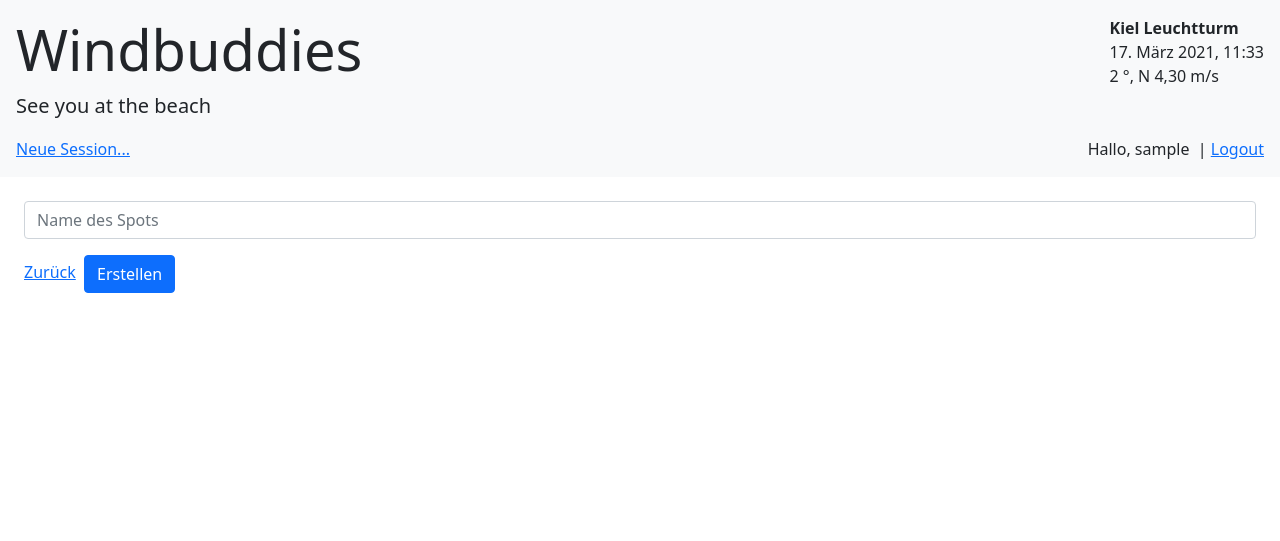
After one commit to rwirdemann/windbuddies, a Django app: page /main/spots/ in a window 1280 px wide. The commit adds this page. Shown: the top 541 px of the page. Run offline with Django 3.2, Linux system fonts and the light colour scheme; the visitor is signed in with stand-in values (Sample User, id 1); some libraries are stand-ins or nearby versions.

Commit message:
Adds new spot form

```diff
--- a/main/forms.py
+++ b/main/forms.py
@@ -21,6 +21,17 @@ class SessionForm(ModelForm):
         fields = ['spot', 'when']
 
 
+class SpotForm(ModelForm):
+    name = forms.CharField(required=True, widget=forms.TextInput(attrs={
+        'class': "form-control",
+        'placeholder': "Name des Spots"
+    }))
+
+    class Meta:
+        model = Spot
+        fields = ['name']
+
+
 class SignUpForm(UserCreationForm):
     class Meta:
         model = User
--- a/main/templates/main/session.html
+++ b/main/templates/main/session.html
@@ -10,7 +10,7 @@
                 {{ form.spot|addcss:"form-select" }}
             </div>
             <div class="col">
-                <a class="btn btn-link">Neuen Spot zufügen...</a>
+                <a href="{% url 'create_spot' %}" class="btn btn-link">Neuen Spot zufügen...</a>
             </div>
         </div>
         <div class="row mb-3">
--- /dev/null
+++ b/main/templates/main/spot.html
@@ -0,0 +1,18 @@
+{% extends "main/base.html" %}
+{% load extras %}
+
+{% block content %}
+    <div class="p-2">
+        <form action="/main/spots/" method="post">
+            {% csrf_token %}
+            <div class="row mb-3">
+                <div class="col">
+                    {{ form.name }}
+                </div>
+            </div>
+
+            <a href="/main/sessions">Zurück</a>&nbsp;
+            <input type="submit" class="btn btn-primary" value="Erstellen">
+        </form>
+    </div>
+{% endblock %}
--- a/main/urls.py
+++ b/main/urls.py
@@ -5,16 +5,11 @@ from . import views
 urlpatterns = [
     path('', views.index, name='index'),
     path('sessions/', views.create, name='create'),
-    path('sessions/join/<int:session_id>/',
-         views.join_session,
-         name='join'),
-    path('sessions/unjoin/<int:session_id>/',
-         views.unjoin_session,
-         name='unjoin'),
-    path('sessions/delete/<int:session_id>/',
-         views.delete_session,
-         name='delete'),
+    path('sessions/join/<int:session_id>/', views.join_session, name='join'),
+    path('sessions/unjoin/<int:session_id>/', views.unjoin_session, name='unjoin'),
+    path('sessions/delete/<int:session_id>/', views.delete_session, name='delete'),
     path('weather/', views.actual_weather, name='actual_weather'),
     path('forecast/', views.forecast, name='forecast'),
     path('signup/', views.signup, name='signup'),
+    path('spots/', views.create_spot, name='create_spot'),
 ]
--- a/main/views.py
+++ b/main/views.py
@@ -1,11 +1,12 @@
+import requests
+from django.contrib import messages
+from django.contrib.auth import login, authenticate
+from django.contrib.auth.decorators import login_required
 from django.http.response import HttpResponseRedirect, HttpResponse
 from django.shortcuts import render, redirect
-import requests
-from .models import Session, Spot
-from .forms import SessionForm, SignUpForm
-from django.contrib.auth import login, authenticate
-from django.contrib import messages
-from django.contrib.auth.decorators import login_required
+
+from .forms import SessionForm, SignUpForm, SpotForm
+from .models import Session
 
 
 def index(request):
@@ -27,6 +28,17 @@ def create(request):
         form = SessionForm()
 
     return render(request, 'main/session.html', {'form': form})
+
+
+@login_required(login_url='/accounts/login/')
+def create_spot(request):
+    if request.method == 'POST':
+        SpotForm(request.POST).save()
+        return HttpResponseRedirect('/main/sessions')
+    else:
+        form = SpotForm()
+
+    return render(request, 'main/spot.html', {'form': form})
 
 
 def delete_session(request, session_id):
```
Also changed, not shown: main/static/main/gold-2.png (added), 1 other file.
